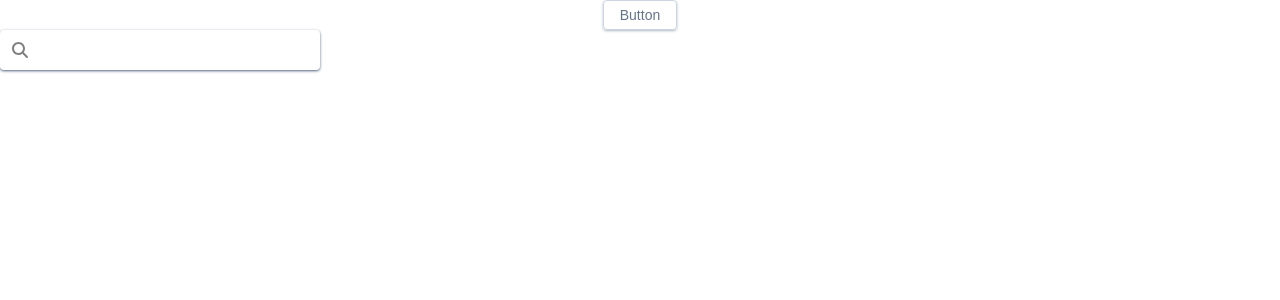
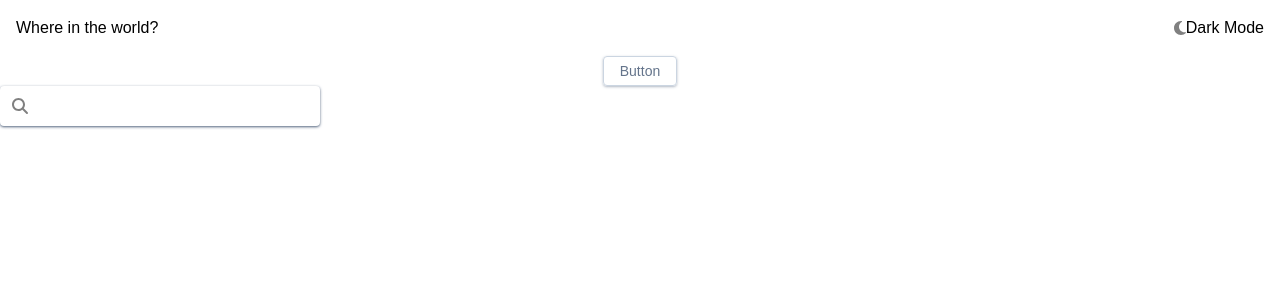
Before and after one commit to giwangdk/Rest-Countries-ReactJS, a React (Create React App) app: page / in a window 1280 px wide. Shown: the top 300 px of the page. Built offline with nearby package versions, Linux system fonts and the light colour scheme.

Commit message:
add toggle icon moon

```diff
--- a/src/App.js
+++ b/src/App.js
@@ -1,10 +1,11 @@
 import React from 'react';
 import './App.css';
-import { Button, Search } from './components';
+import { Button, Navbar, Search } from './components';
 
 function App() {
   return (
     <div className="App">
+      <Navbar />
       <Button>Hai</Button>
       <Search />
     </div>
--- a/src/components/atoms/Toggle/index.jsx
+++ b/src/components/atoms/Toggle/index.jsx
@@ -1,9 +1,13 @@
 /* eslint-disable quotes */
 import React from "react";
 
+import { faMoon } from "@fortawesome/free-solid-svg-icons";
+import { FontAwesomeIcon } from "@fortawesome/react-fontawesome";
+
 function Toggle() {
   return (
-    <div>
+    <div className="flex items-center">
+      <FontAwesomeIcon icon={faMoon} color="gray" />
       <p>Dark Mode</p>
     </div>
   );
--- a/src/components/atoms/index.js
+++ b/src/components/atoms/index.js
@@ -1,4 +1,6 @@
 import Button from './Button';
 import Search from './Search';
+import Toggle from './Toggle';
+
 // eslint-disable-next-line import/prefer-default-export
-export { Button, Search };
+export { Button, Search, Toggle };
--- a/src/components/index.js
+++ b/src/components/index.js
@@ -1 +1,2 @@
 export * from './atoms';
+export * from './molecules';
--- a/src/components/molecules/Navbar/index.jsx
+++ b/src/components/molecules/Navbar/index.jsx
@@ -1,11 +1,16 @@
 /* eslint-disable quotes */
 import React from "react";
+import { Toggle } from "../../atoms";
 
 function Navbar() {
   return (
-    <div>
-      <div className="nav-brand">
-        <h5>Where in the world?</h5>
+    <div className="">
+      <div className="container flex justify-between items-center mx-auto p-4">
+        <div className="nav-brand">
+          <h5>Where in the world?</h5>
+        </div>
+
+        <Toggle />
       </div>
     </div>
   );
--- /dev/null
+++ b/src/components/molecules/index.js
@@ -0,0 +1,4 @@
+/* eslint-disable import/prefer-default-export */
+import Navbar from './Navbar';
+
+export { Navbar };
```
